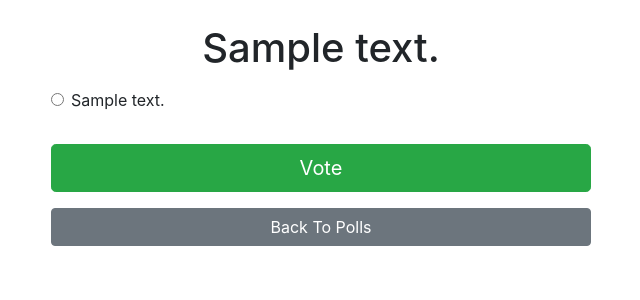
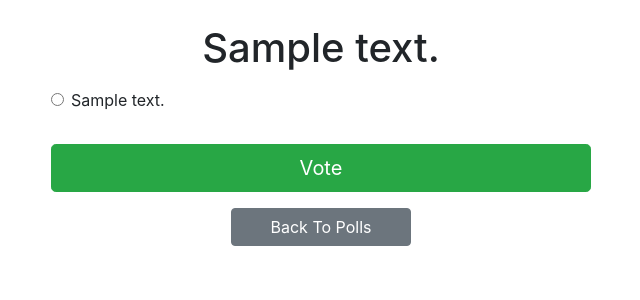
Before and after one commit to mateja176/pollster_project, a Django app: page /polls/1 in a window 1280 px wide. Shown: the part 56-356 px from the top of the page, without its empty margins (319-959 px from the left). Run offline with Django 3.2, Linux system fonts and the light colour scheme; tables that the repository leaves empty hold one stand-in row (values such as "Sample post"); some libraries are stand-ins or nearby versions.

Commit message:
feat(templates/polls/detail): centers back to polls button

```diff
--- a/pollster/templates/polls/detail.html
+++ b/pollster/templates/polls/detail.html
@@ -27,7 +27,7 @@
   />
 </form>
 
-<a class="btn btn-secondary mt-3 d-block" href="{% url 'polls:index' %}"
+<a class="btn btn-secondary btn-block col-md-4 mt-3 mx-auto" href="{% url 'polls:index' %}"
   >Back To Polls</a
 >
 
```
